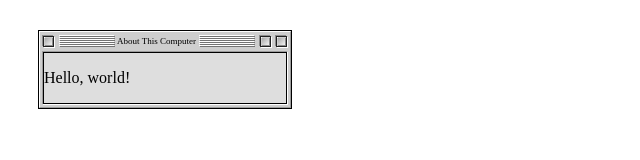
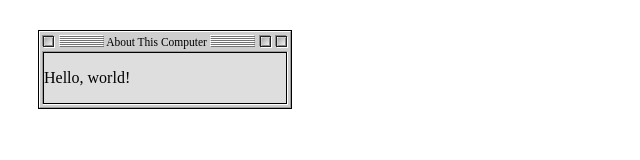
Before and after one commit to mat-sz/platinum.css, a website: page demo/index.html in a window 1280 px wide. Shown: the full height of the page, 0-640 px from the left. Drawn offline with nearby package versions, Linux system fonts and the light colour scheme; files that its build step writes are made by us from their sources.

Commit message:
fixed title bar font size

```diff
--- a/src/index.scss
+++ b/src/index.scss
@@ -43,9 +43,10 @@
   .title-bar-text {
     display: flex;
     align-items: center;
-    font-size: 9px;
+    font-size: 11.5px;
     flex: 1;
     margin: 0 2px;
+    margin-top: 1px;
 
     &:after,
     &:before {
@@ -56,6 +57,7 @@
       height: 1px;
       margin: 0 3px;
       margin-bottom: 13px;
+      margin-top: -1px;
 
       box-shadow: title-bar-text-shadow();
     }
```
